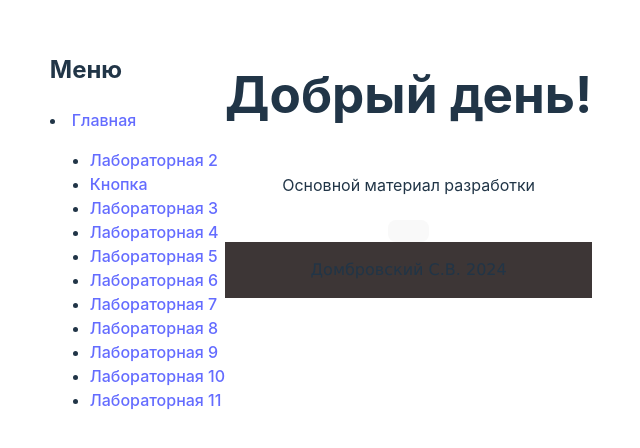
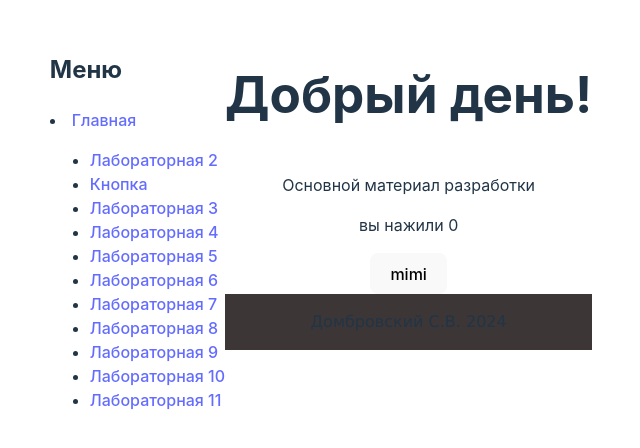
Before and after one commit to Allami2003/Reacting, a React (Vite) app: page /Button in a window 1280 px wide. Shown: the top 448 px of the page, without its empty margins (319-959 px from the left). Built offline with nearby package versions, Linux system fonts and the light colour scheme.

Commit message:
Add files via upload

```diff
--- a/src/components/Button.jsx
+++ b/src/components/Button.jsx
@@ -1,6 +1,13 @@
-import React from "react";
+import React, { useState } from "react";
 
 const Button = ({label, onclick}) =>{
-    return <button onClick={onclick}>{label}</button>
-}
+    /*return <button onClick={onclick}>{label}</button>*/
+    const [count,setCount]=useState(0);
+    return(
+      <div>
+        <p>вы нажили {count}</p>
+        <button onClick={()=>setCount(count+1)}>mimi</button>
+      </div>
+    );
+  }
 export default Button
```
